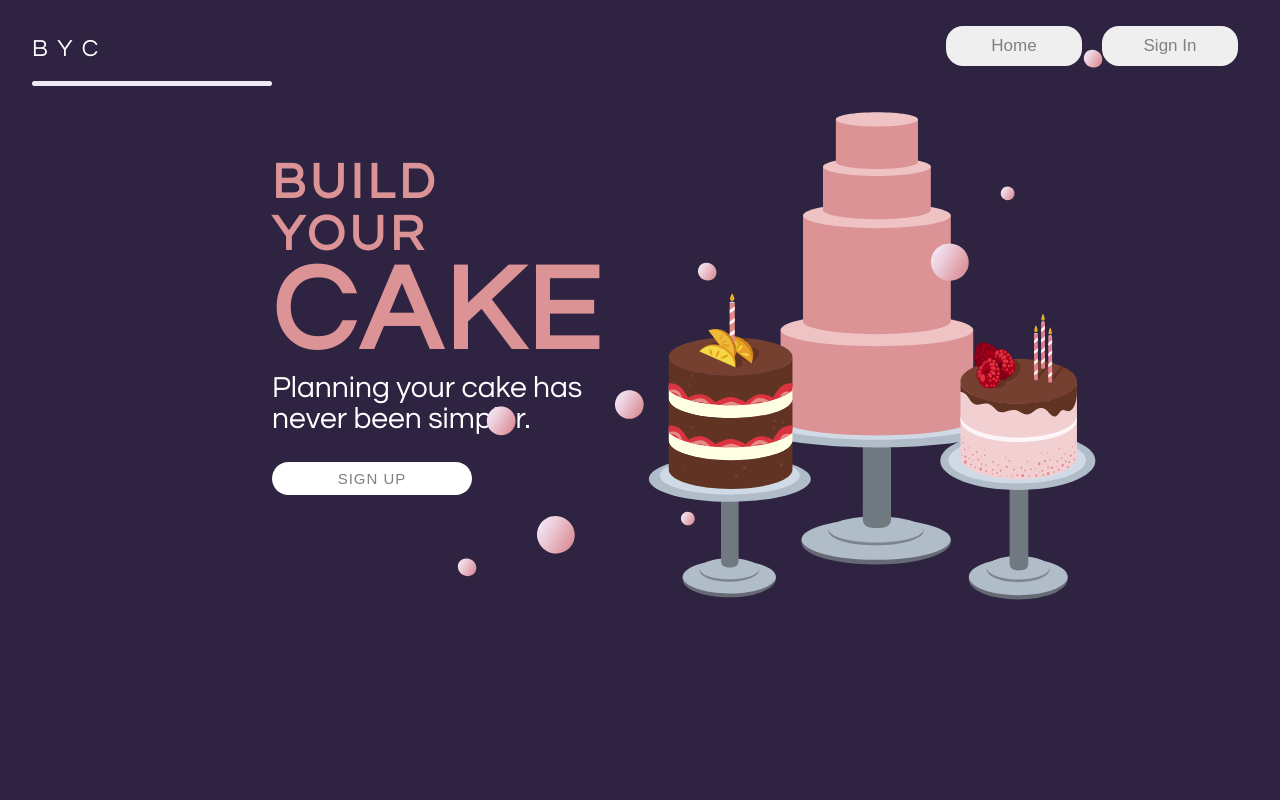
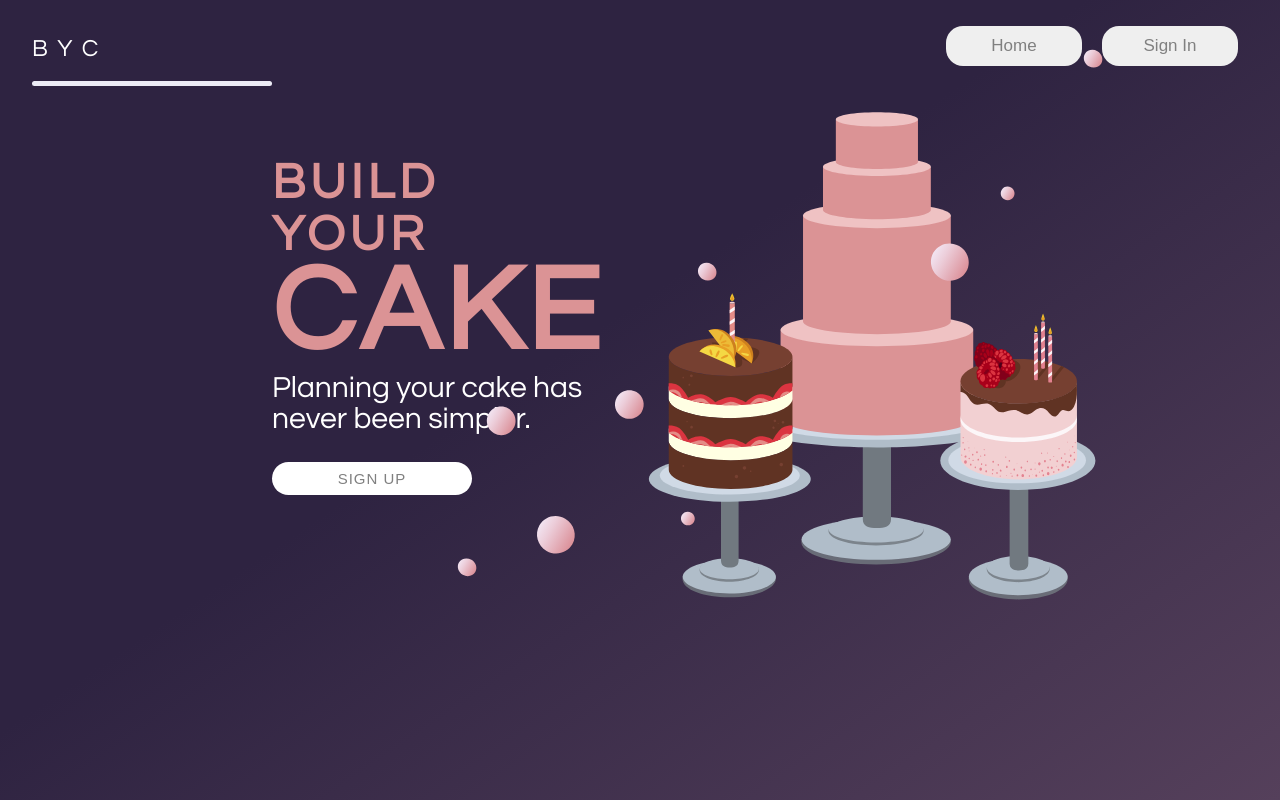
Before and after one commit to miwhag/cake-frontend, a React (Create React App) app: page / in a window 1280 px wide. Built offline with nearby package versions, Linux system fonts and the light colour scheme.

Commit message:
added gradient to the background color

```diff
--- a/src/Styles/App.css
+++ b/src/Styles/App.css
@@ -1,5 +1,6 @@
 #main-body {
   height: 100vh;
-  background-color: #2e2341;
+  background: #2e2341;
+  background: linear-gradient(146deg, #2e2341 44%, #55405b 100%);
 }
 /*# sourceMappingURL=App.css.map */
--- a/src/Styles/App.scss
+++ b/src/Styles/App.scss
@@ -1,4 +1,5 @@
 #main-body{
   height: 100vh;
-  background-color: rgb(46, 35, 65);
+  background: rgb(46,35,65);
+  background: linear-gradient(146deg, rgba(46,35,65,1) 44%, rgba(85,64,91,1) 100%);
 }
```
Also changed, not shown: 1 other file (tests, documents, lock files or other folders).
